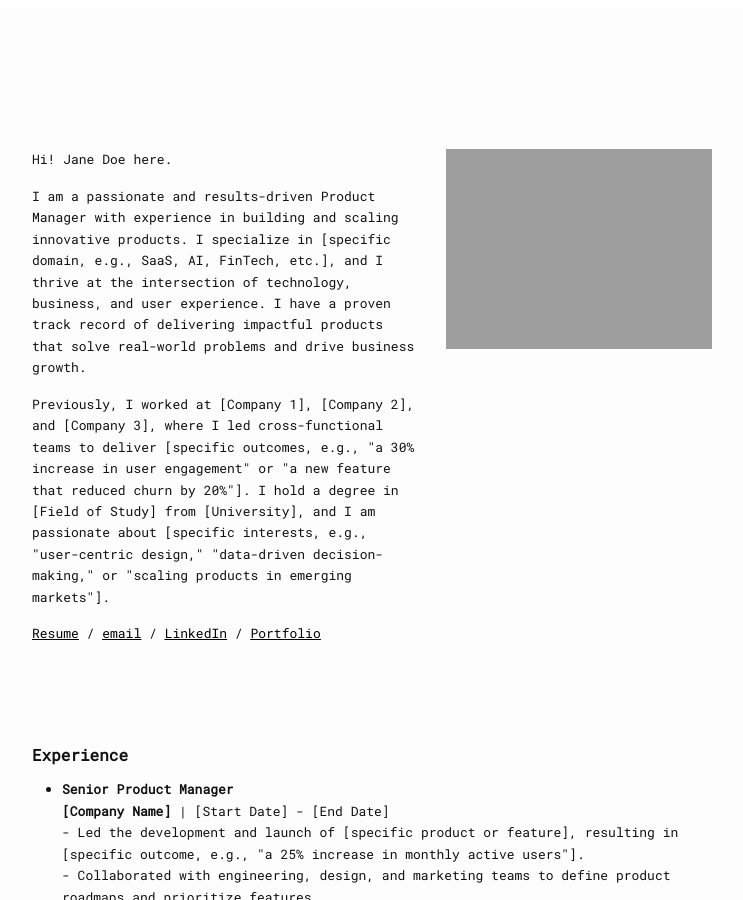
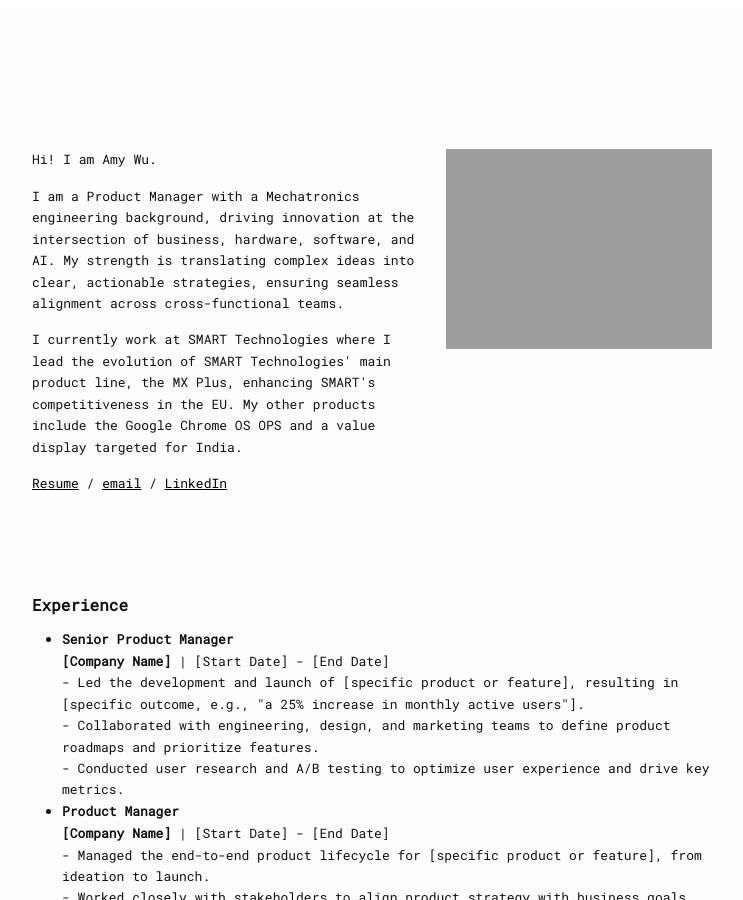
Before and after one commit to amywanwu/amywanwu.github.io, a Jekyll site: the page built from index.html, in a window 1280 px wide and 900 px high. Shown: the whole window, without its empty margins (268-1011 px from the left). Built offline with Jekyll 4.4.1, drawn with Linux system fonts in a browser that asks for light colours.

Commit message:
Update index.html
Added tag line

```diff
--- a/index.html
+++ b/index.html
@@ -5,11 +5,11 @@
 <div class="row">
     <div class="col-md-7">
         <div class="block"></div>
-        <p>Hi! Jane Doe here.</p>
-        <p>I am a passionate and results-driven Product Manager with experience in building and scaling innovative products. I specialize in [specific domain, e.g., SaaS, AI, FinTech, etc.], and I thrive at the intersection of technology, business, and user experience. I have a proven track record of delivering impactful products that solve real-world problems and drive business growth.</p>
-        <p>Previously, I worked at [Company 1], [Company 2], and [Company 3], where I led cross-functional teams to deliver [specific outcomes, e.g., "a 30% increase in user engagement" or "a new feature that reduced churn by 20%"]. I hold a degree in [Field of Study] from [University], and I am passionate about [specific interests, e.g., "user-centric design," "data-driven decision-making," or "scaling products in emerging markets"].</p>
+        <p>Hi! I am Amy Wu.</p>
+        <p>I am a Product Manager with a Mechatronics engineering background, driving innovation at the intersection of business, hardware, software, and AI. My strength is translating complex ideas into clear, actionable strategies, ensuring seamless alignment across cross-functional teams.</p>
+        <p>I currently work at SMART Technologies where I lead the evolution of SMART Technologies' main product line, the MX Plus, enhancing SMART's competitiveness in the EU. My other products include the Google Chrome OS OPS and a value display targeted for India.</p>
 
-        <p><u><a href="/assets/img/idx/cv.pdf">Resume</a></u> / <a href="mailto:[email]"><u>email</u></a> / <a href="[linkedin link]"><u>LinkedIn</u></a> / <a href="[portfolio link]"><u>Portfolio</u></a></p>
+        <p><u><a href="/assets/img/idx/cv.pdf">Resume</a></u> / <a href="mailto:amywjwu+sourcewebsite@gmail.com"><u>email</u></a> / <a href="https://www.linkedin.com/in/amywjwu/"><u>LinkedIn</u></a></p>
     </div>
     <div class="col-md-5">
         <img src="/assets/img/idx/[image].JPG" alt="a picture">
```
